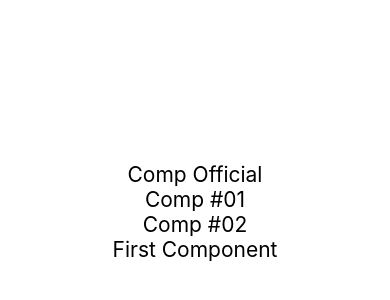
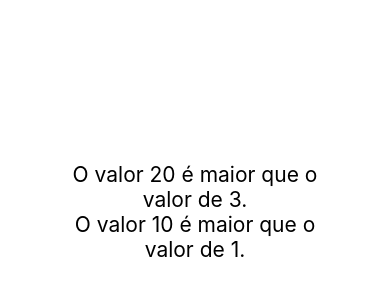
Before and after one commit to heyimleaf/react-native-course, a React Native app in the folder Exercicios/: screen / in a window 390 px wide. Shown: the part 210-510 px from the top of the page. Built offline with nearby package versions, Linux system fonts and the light colour scheme.

Commit message:
minmax value

```diff
--- a/Exercicios/src/App.js
+++ b/Exercicios/src/App.js
@@ -2,7 +2,7 @@ import React from 'react';
 import {View, StyleSheet} from 'react-native';
 import First from './components/First';
 import CompDefault, {Comp1, Comp2} from './components/Multi';
-
+import MinMax from './components/MinMax';
 // function FirstText(){
 //     return <Text>First Component</Text>
 // }
@@ -18,10 +18,12 @@ import CompDefault, {Comp1, Comp2} from './components/Multi';
 
 export default () => (
   <View style={style.App}>
-    <CompDefault />
+    {/* <CompDefault />
     <Comp1 />
     <Comp2 />
-    <First />
+    <First /> */}
+    <MinMax min="3" max="20" />
+    <MinMax min="1" max="10" />
   </View>
 );
 
@@ -31,5 +33,6 @@ const style = StyleSheet.create({
     flexGrow: 1,
     justifyContent: 'center',
     alignItems: 'center',
+    padding: 70,
   },
 });
--- a/Exercicios/src/components/First.js
+++ b/Exercicios/src/components/First.js
@@ -2,4 +2,7 @@ import React from 'react';
 import {Text} from 'react-native';
 import Style from './style';
 
-export default () => <Text style={Style.txtL}>First Component</Text>;
+export default () => {
+  //   console.warn('teste');
+  return <Text style={Style.txtL}>First Component</Text>;
+};
--- /dev/null
+++ b/Exercicios/src/components/MinMax.js
@@ -0,0 +1,9 @@
+import React from 'react';
+import {Text} from 'react-native';
+import Style from './style';
+
+export default (props) => (
+  <Text style={Style.txtL}>
+    O valor {props.max} é maior que o valor de {props.min}.
+  </Text>
+);
--- a/Exercicios/src/components/style.js
+++ b/Exercicios/src/components/style.js
@@ -3,5 +3,6 @@ import {StyleSheet} from 'react-native';
 export default StyleSheet.create({
   txtL: {
     fontSize: 21,
+    textAlign: 'center',
   },
 });
```
